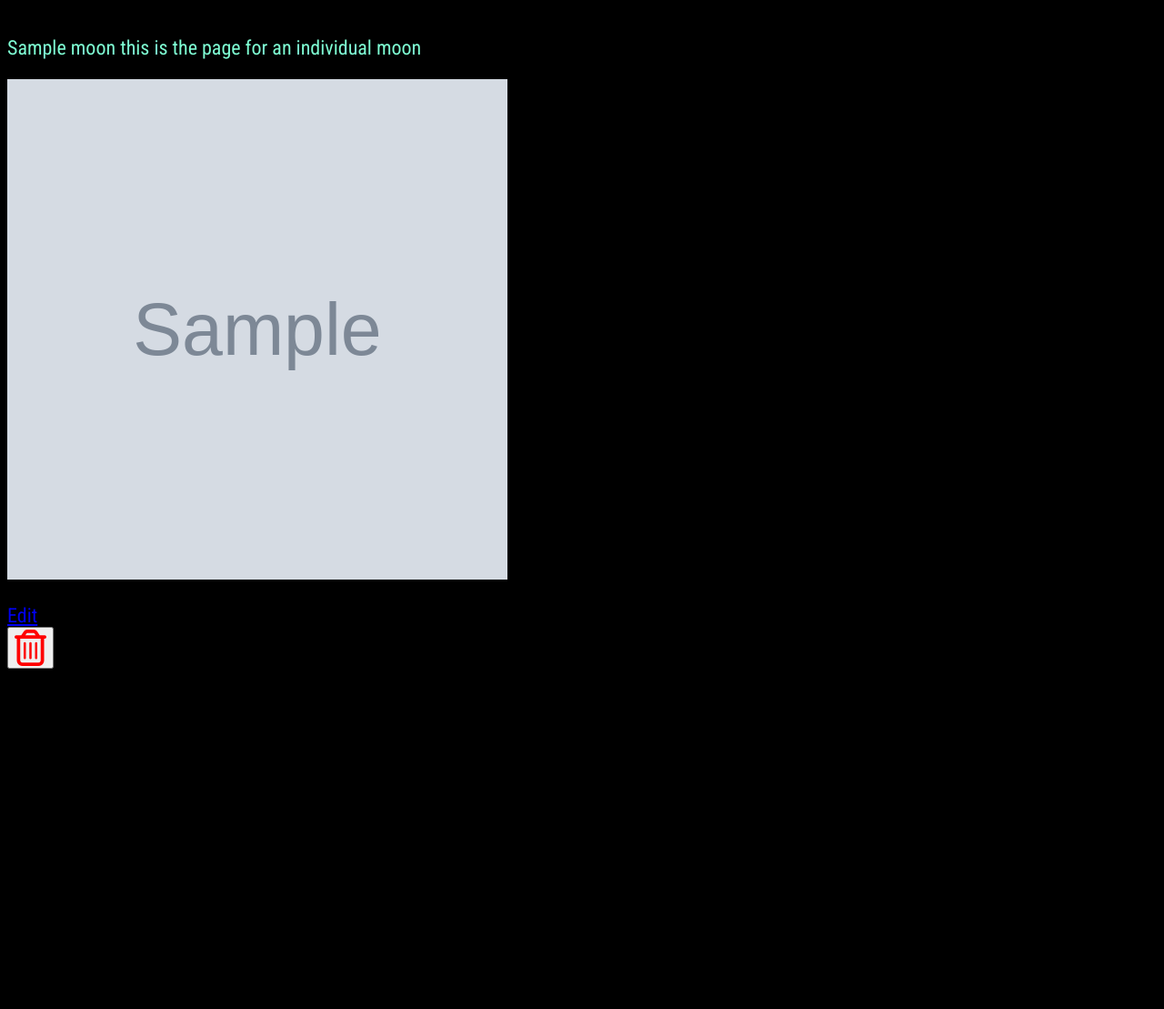
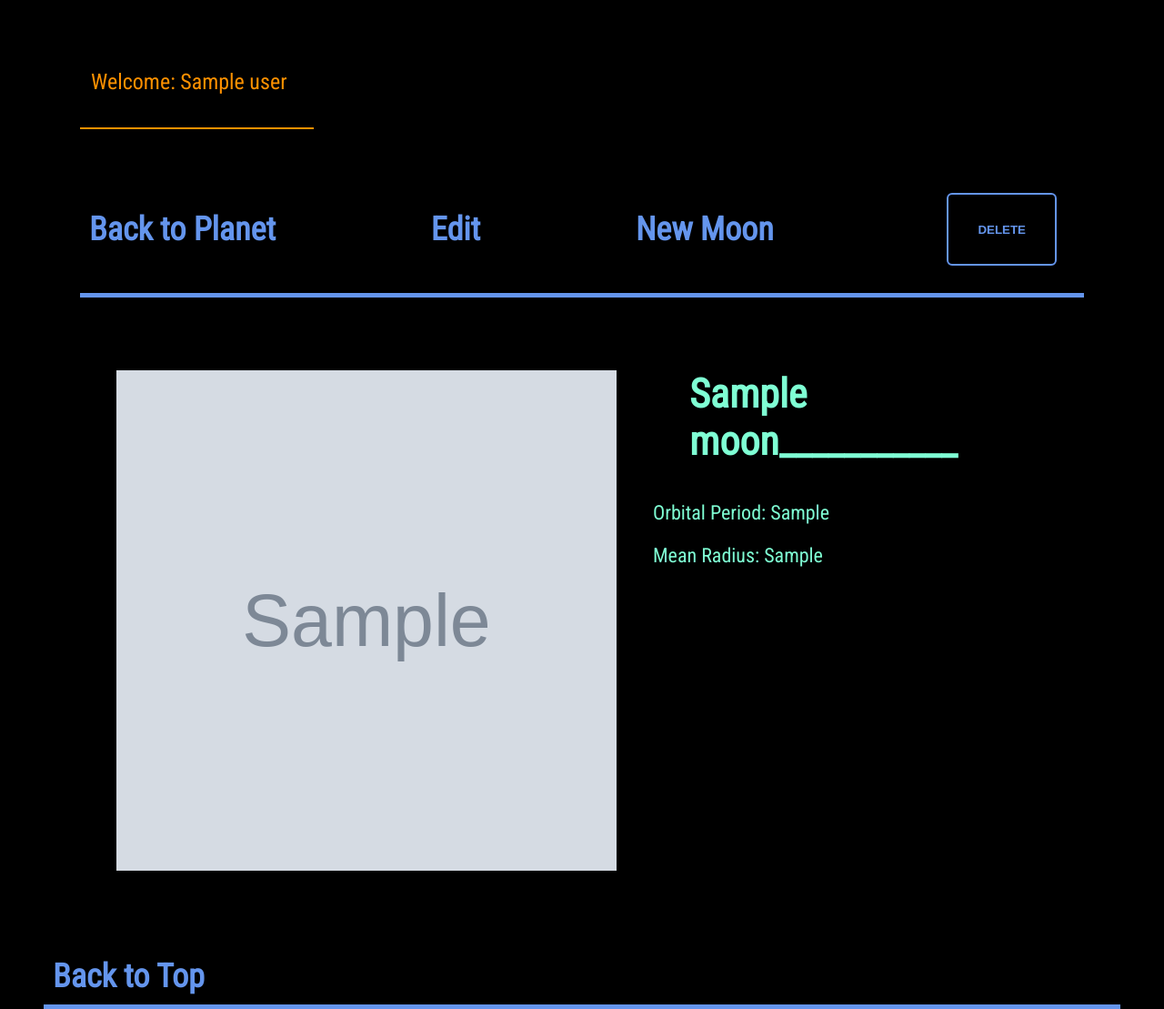
Before and after one commit to WaxenOsprey/SolarSystem.DB, a Flask app: page /planets/1/moons/1 in a window 1280 px wide. Shown: the part 254-1363 px from the top of the page at 91% size. Before the commit the page ends 989 px from the top, so only its background shows below. Run offline with Flask 3, Linux system fonts and the light colour scheme; grey boxes marked "Sample" are stand-in pictures; a database or web service that is not in the repository returns one stand-in record (values such as "Sample title"); some libraries are stand-ins or nearby versions.

Commit message:
some more css layout detailing

```diff
--- a/controllers/moons_controller.py
+++ b/controllers/moons_controller.py
@@ -24,7 +24,7 @@ def show_moon(planet_id, moon_id):
     planet = planet_repository.select(planet_id)
     user = user_repository.select_active_user()
     visit_repository.save_visit(user, moon)
-    return render_template("planets/moons/show.html", moon = moon, planet = planet)
+    return render_template("planets/moons/show.html", moon = moon, planet = planet, user = user)
 
 
 # GET '/planets/new' (THIS GOES TO PAGE WITH FOR NEW MOON)
--- a/controllers/planets_controller.py
+++ b/controllers/planets_controller.py
@@ -14,7 +14,8 @@ planets_blueprint = Blueprint("planets", __name__)
 def planets():
     planets = planet_repository.select_all()
     moons = moon_repository.select_all_moons()
-    return render_template("planets/index.html", all_planets = planets, all_moons = moons)
+    user = user_repository.select_active_user()
+    return render_template("planets/index.html", all_planets = planets, all_moons = moons, user = user)
 
 # SHOW (GETS AN INDIVIDUAL PLANET, and renders the single planet page)
 # GET '/planets/<id>'
--- a/db/solar_system.sql
+++ b/db/solar_system.sql
@@ -40,7 +40,7 @@ CREATE TABLE visits (
 );
 
 INSERT INTO planets (name, mass, temp, gravity, image) VALUES ('Mercury', '0.055', 'n/a', '0.38', 'https://upload.wikimedia.org/wikipedia/commons/4/4a/Mercury_in_true_color.jpg');
-INSERT INTO planets (name, mass, temp, gravity, image) VALUES ('Venus', '0.815', '464', '0.9', 'http://images2.wikia.nocookie.net/__cb20100109164214/space/images/c/c6/Venus.jpg');
+INSERT INTO planets (name, mass, temp, gravity, image) VALUES ('Venus', '0.815', '464', '0.9', 'https://upload.wikimedia.org/wikipedia/commons/5/54/Venus_-_December_23_2016.png');
 INSERT INTO planets (name, mass, temp, gravity, image) VALUES ('Earth', '1.0', '14', '1.0', 'https://upload.wikimedia.org/wikipedia/commons/c/cb/The_Blue_Marble_%28remastered%29.jpg');
 INSERT INTO planets (name, mass, temp, gravity, image) VALUES ('Mars', '0.107', '-60', '0.37', 'https://upload.wikimedia.org/wikipedia/commons/0/0e/Tharsis_and_Valles_Marineris_-_Mars_Orbiter_Mission_%2830055660701%29.png');
 INSERT INTO planets (name, mass, temp, gravity, image) VALUES ('Jupiter', '317.8', '-108', '2.52', 'https://upload.wikimedia.org/wikipedia/commons/c/c1/Jupiter_New_Horizons.jpg');
--- a/static/style.css
+++ b/static/style.css
@@ -11,35 +11,39 @@ body, html {
   color: cornflowerblue;
 }
 
-.site-title {
+h1 {
+  margin: 40px;
+}
+
+#site-title {
   font-size: 48px;
   font-weight: bolder;
   color: cornflowerblue;
   margin: 40px;
 }
 
-.site-title > a:link {
+#site-title > a:link {
   text-decoration: none;
   font-size: 48px;
   font-weight: bolder;
   color: cornflowerblue;
 }
 
-.site-title > a:visited {
+#site-title > a:visited {
   text-decoration: none;
   font-size: 48px;
   font-weight: bolder;
   color: cornflowerblue;
 }
 
-.site-title > a:hover {
+#site-title > a:hover {
   text-decoration: none;
   font-size: 48px;
   font-weight: bolder;
   color: hotpink;
 }
 
-.site-title > a:active {
+#site-title > a:active {
   text-decoration: none;
   font-size: 48px;
   font-weight: bolder;
@@ -66,14 +70,12 @@ body, html {
 }
 
 .planet-card1 {
-  /* background-color: aliceblue; */
   display: flex;
   height: 200px;
   margin: 40px;
 }
 
 .planet-image2 {
-  /* background-color: blue; */
 }
 
 .planet-image2 img {
@@ -81,13 +83,11 @@ body, html {
 }
 
 .planet-details3 {
-  /* background-color: aquamarine; */
   display: flex;
   flex-direction: column;
   width: 100%;
 }
 .planet-title4 {
-  /* background-color: green; */
   flex-grow: 2;
 }
 
@@ -112,7 +112,6 @@ body, html {
 }
 
 .moon-list5 {
-  /* background-color: blueviolet; */
   flex-grow: 2;
 }
 
@@ -152,15 +151,6 @@ ul {
   color: red;
 }
 
-.report {
-  margin: 40px;
-  display: flex;
-  flex-direction: column;
-  flex-wrap: nowrap;
-  align-content: center;
-  justify-content: flex-start;
-  align-items: center;
-}
 
 .home-body {
   background-color: black;
@@ -181,17 +171,13 @@ ul {
   flex-wrap: nowrap;
   align-items: flex-start;
   margin: 40px;
-
 }
 
 .moon-list {
   margin: 40px;
 }
 
-.moon-nav {
-  margin: 40px;
-  display: inline;
-}
+
 
 .moon-list > h3 {
   text-decoration: overline;
@@ -208,8 +194,9 @@ nav {
   border-right-style: none;
   padding: 10px;
   display: flex;
-  flex-direction: row-reverse;
+  flex-direction: row;
   justify-content: space-between;
+  align-items: center;
 }
 
 nav > a:link {
@@ -243,21 +230,62 @@ nav > a:hover {
 .user {
   display: flex;
   flex-direction: row;
+  border-color: rgb(255, 145, 0);
+  border-style: bottom, solid;
+  border-width: 2px;
+  width: 20%;
 }
 
 .user > p {
   font-size: 24px;
   color: rgb(255, 145, 0);
+  padding: 2px;
 }
 
 .planet-page {
   margin: 40px;
 }
 
-.report > ul > li {
-  display: inline;
+.moon-page {
+  margin: 40px;
 }
 
+
+.visit-title {
+  font-size: 36px;
+  text-decoration: underline;
+  display: flex;
+}
+
+
+.report {
+  margin: 40px;
+  display: flex;
+  flex-direction: column;
+  flex-wrap: nowrap;
+  align-content: center;
+  justify-content: flex-start;
+  align-items: center;
+  width: 100%;
+}
+
+.report > ul > li {
+  border-style: solid;
+  /* width: 100%; */
+  border-width: 5px;
+  border-radius: 10px;
+  display: flex;
+  align-items: center;
+  justify-content: center;
+  padding: 20px;
+  margin: 10px;
+
+}
+
+.report > h1 {
+  text-decoration: underline;
+
+}
 .report > ul > li > p {
   display: inline;
 }
@@ -267,11 +295,16 @@ nav > a:hover {
   color: rgb(0, 166, 255);
 }
 
-.discoveries-list {
-  border-top-style: solid;
-  border-color: aquamarine;
+.discoveries-list > li {
+  border-style: solid;
+  border-color: rgb(0, 166, 255);
 }
 
+
+.alterations-list > li {
+  border-style: solid;
+  border-color: rgb(255, 145, 0);
+}
 .alterations-list > li > p {
   color: rgb(255, 145, 0);
 }
@@ -307,6 +340,33 @@ button[type=submit] {
   cursor: pointer;
 }
 
+.destroy-button {
+  background-color: black;
+  color: cornflowerblue;
+  border-style: solid;
+  border-color: cornflowerblue;
+  border-radius: 6px;
+  font-weight: bold;
+  padding: 16px 32px;
+  text-decoration: none;
+  margin: 20px;
+  cursor: pointer;
+  height: 80px;
+}
+
+.destroy-button:hover {
+  background-color: black;
+  color: red;
+  border-style: solid;
+  border-color: red;
+  border-radius: 6px;
+  font-weight: bold;
+  padding: 16px 32px;
+  text-decoration: none;
+  margin: 20px;
+  cursor: pointer;
+}
+
 button[type=submit]:hover {
   background-color: hotpink;
 }
@@ -328,3 +388,16 @@ button[type=submit]:hover {
   font-size: 36px;
   color: hotpink;
 }
+
+.single-moon-container {
+  display: flex;
+  flex-direction: row-reverse;
+  justify-content: space-around;
+  flex-wrap: nowrap;
+  align-items: flex-start;
+  margin: 40px;
+}
+
+.moon-image {
+  margin: 40px;
+}
--- a/templates/base.html
+++ b/templates/base.html
@@ -12,7 +12,7 @@
 <body class="home-body">
   <header>
     <nav class="base-menu">
-      <h1 class="site-title">
+      <h1 id="site-title">
         <a href="/planets">SOLAR SYSTEM.DB</a>
       </h1>
       <ul class="menu">
@@ -26,5 +26,9 @@
     {% block content %}
     {% endblock %}
   </div>
+
+  <nav class="bottom">
+    <a href="#site-title">Back to Top</a>
+  </nav>
 </body>
 </html>
--- a/templates/planets/moons/show.html
+++ b/templates/planets/moons/show.html
@@ -1,15 +1,39 @@
 {% extends "base.html" %}
 {% block content %}
 
-  <div>
-    <p>{{ moon.name }} this is the page for an individual moon</p>
-    <p><img src="{{ moon.image }}" alt="The moon {{ moon.name }}" width="550" height="550"></p>
-    <a href="/planets/{{planet.id}}/moons/{{moon.id}}/edit">Edit</a>
+
+  <div class="moon-page">
+
+    <nav class="user"><p>Welcome: {{ user.name }}</p></nav>
+
+    <nav class="moon-nav">
+      <a href="/planets/{{planet.id}}">Back to Planet</a>
+      <a href="/planets/{{planet.id}}/moons/{{moon.id}}/edit">Edit</a>
+      <a href="/planets/{{planet.id}}/moons/new">New Moon</a>
+
+      <form class="delete-form" action="/planets/{{planet.id}}/moons/{{moon.id}}/delete" method="POST">
+        <button class="destroy-button">DELETE</button>
+      </form>
+
+    </nav>
+
+    <div class="single-moon-container">
+
+      <div class="moon-overview">
+      <h1>{{moon.name}}___________</h1>
+      <p>Orbital Period: {{ moon.orbital_period }}</p>
+      <p>Mean Radius: {{ moon.mean_radius }}</p>
+      </div>
+
+      <div class="moon-image">
+        <img src="{{ moon.image }}" alt="The moon {{ moon.name }}" width="550" height="550">
+      </div>
 
 
-    <form class="delete-form" action="/planets/{{planet.id}}/moons/{{moon.id}}/delete" method="POST">
-      <button class="trash-button"><i class="fa fa-trash-o fa-3x" style="color:red" aria-hidden="true"></i></button>
-    </form>
+    </div>
+
+
+
 
   </div>
 
--- a/templates/planets/show.html
+++ b/templates/planets/show.html
@@ -10,11 +10,9 @@
   <a href="/planets/{{planet.id}}/moons/new">New Moon</a>
 
   <form class="delete-form" action="/planets/{{planet.id}}/delete" method="POST">
-    <button class="destroy-button">DELETE</i></button>
+    <button class="destroy-button">DELETE</button>
   </form>
-  </nav>
-
-
+</nav>
 
     <div class="single-planet-container">
 
```
Also changed, not shown: templates/exit.html (+16 -15 lines), templates/planets/index.html (+7 -0 lines).
